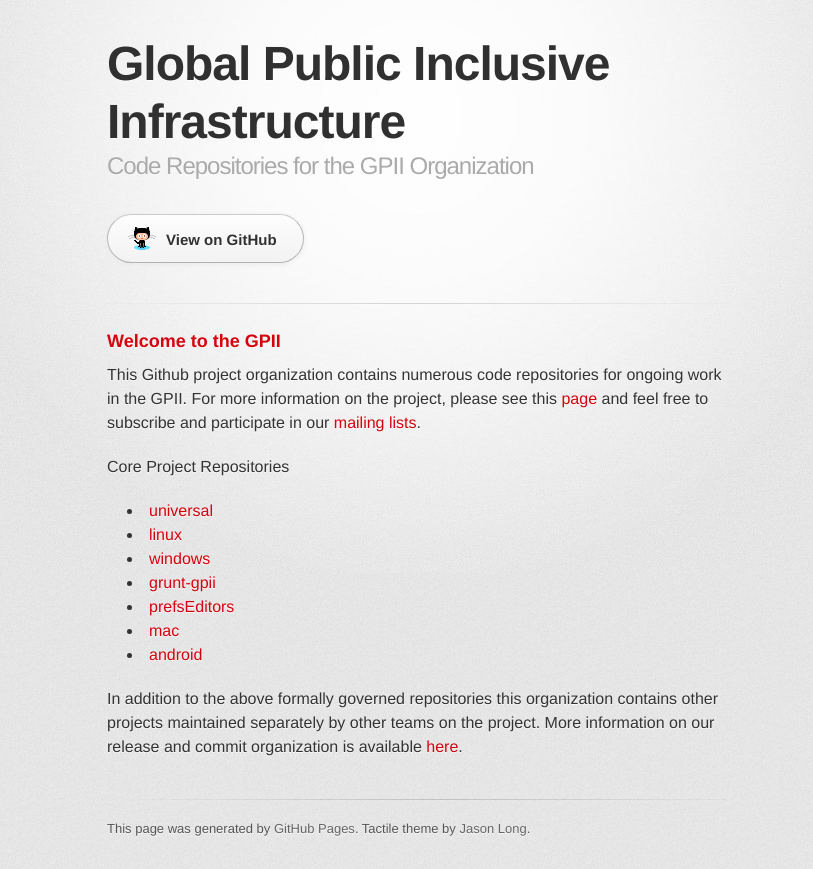
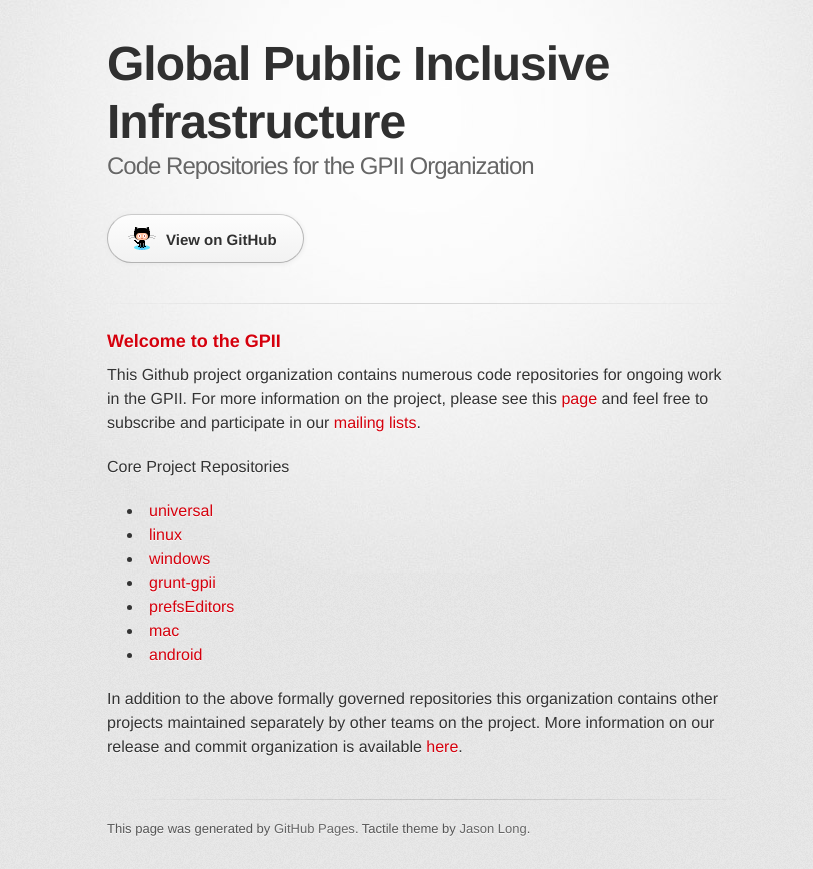
Before and after one commit to GPII/gpii.github.io, a plain HTML site: page index.html in a window 1280 px wide. Shown: the whole page, without its empty margins (223-1036 px from the left). Drawn offline with Linux system fonts and the light colour scheme; a web font is replaced by a local one.

Commit message:
Contrast for header h2.

```diff
--- a/stylesheets/stylesheet.css
+++ b/stylesheets/stylesheet.css
@@ -79,7 +79,7 @@ header h1 {
 header h2 {
   letter-spacing: -1px;
   font-size: 24px;
-  color: #aaa;
+  color: #666;
   font-weight: normal;
   line-height: 1.3;
 }
```
